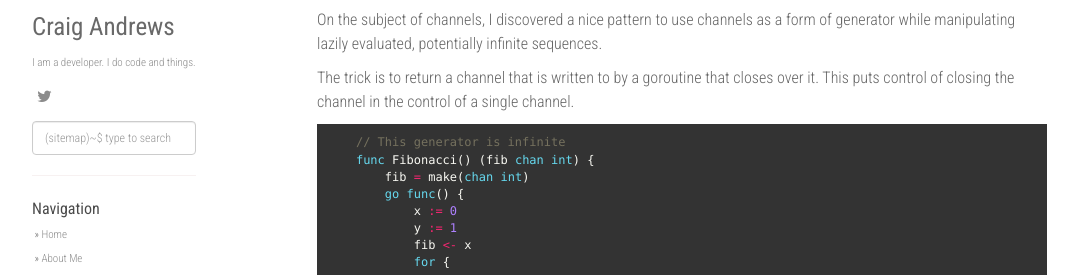
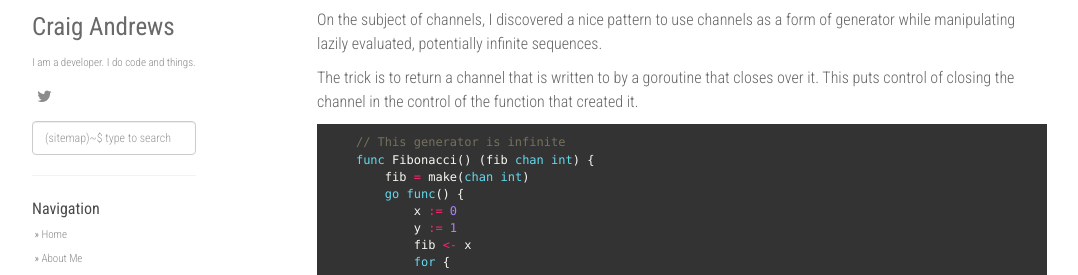
Before and after one commit to doozr/doozr.github.io, a Jekyll site: the page built from _posts/2016-07-05-get-up-and-go.md, in a window 1280 px wide and 900 px high, scrolled down 5739 px. Shown: the part 192-467 px from the top of the window, without its empty margins (53-1131 px from the left). Built offline with Jekyll 4.4.1, drawn with Linux system fonts in a browser that asks for light colours; nearby versions of some CDN libraries; comment, search, counter and statistics services are not loaded.

Commit message:
Who controls channels?

```diff
--- a/_posts/2016-07-05-get-up-and-go.md
+++ b/_posts/2016-07-05-get-up-and-go.md
@@ -372,7 +372,7 @@ sequences.
 
 The trick is to return a channel that is written to by a goroutine that
 closes over it. This puts control of closing the channel in the control of
-a single channel.
+the function that created it.
 
     {% highlight go %}
     // This generator is infinite
```
